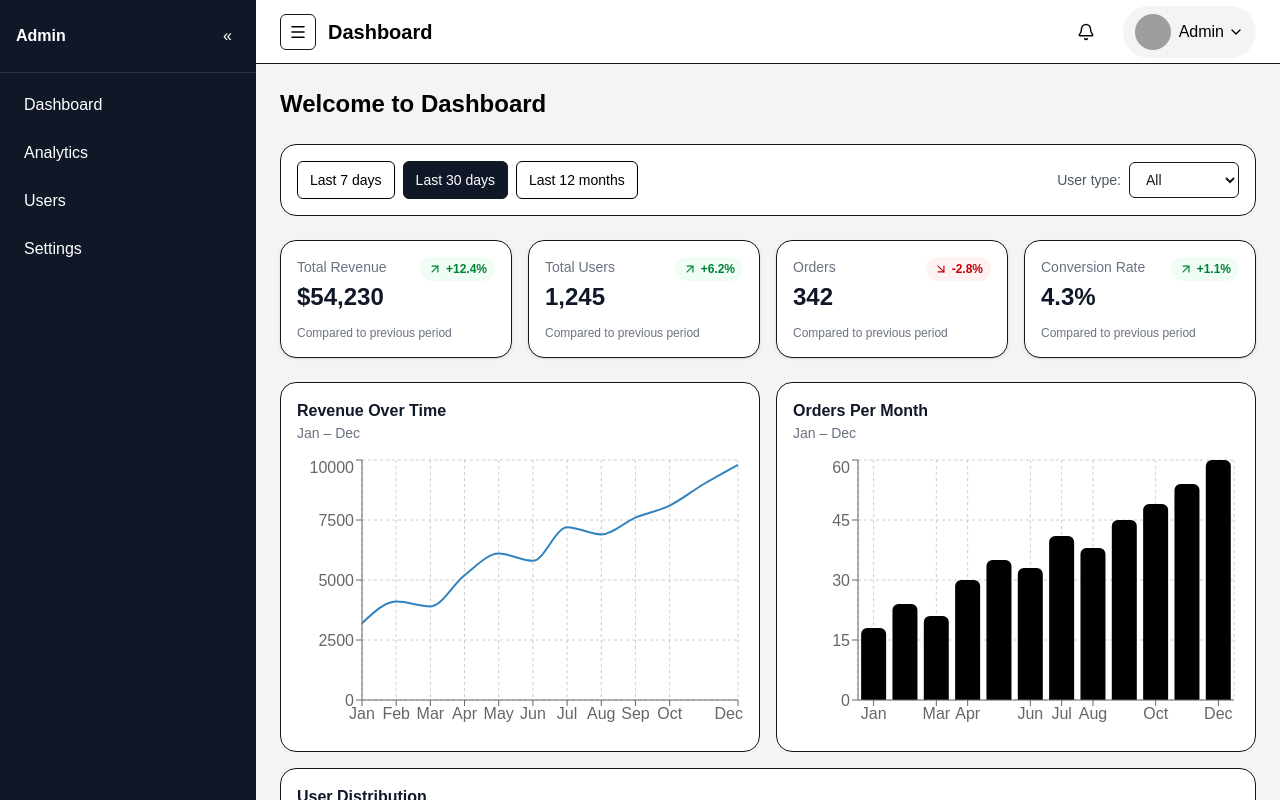
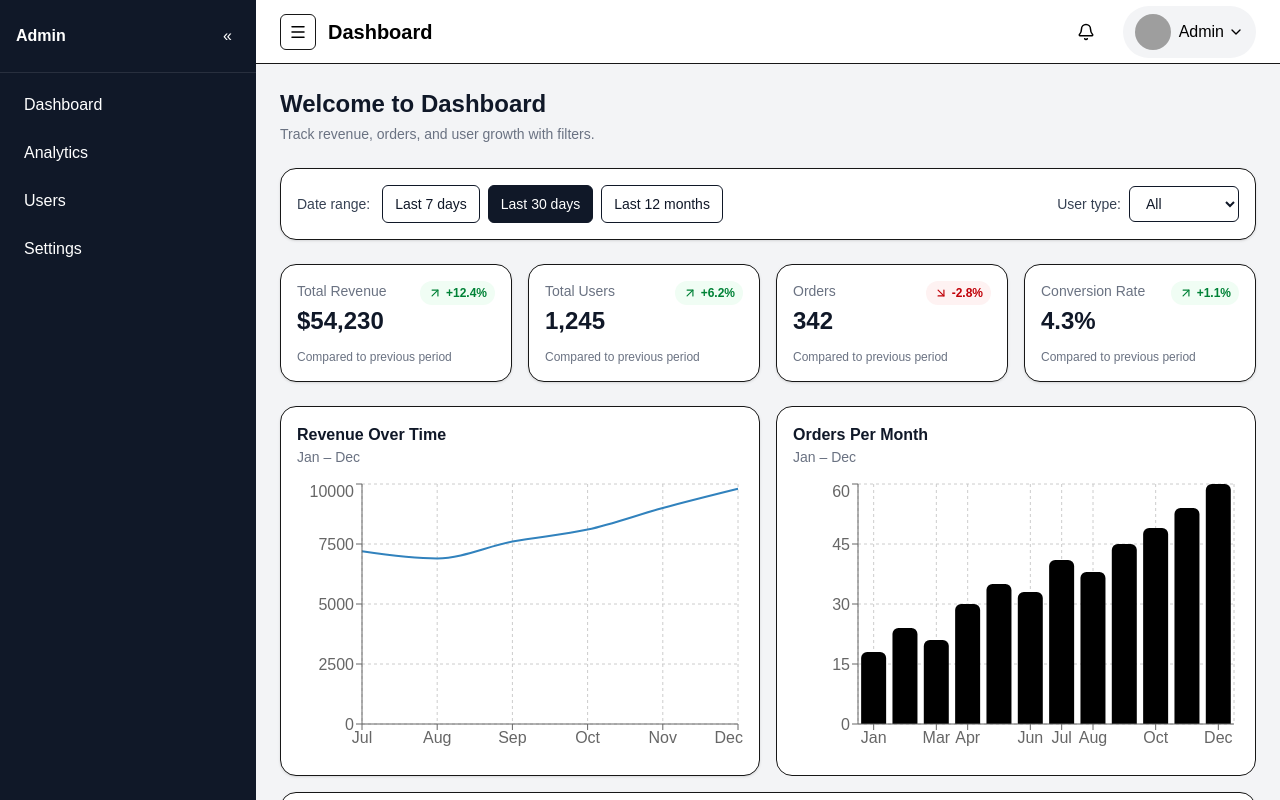
Before and after one commit to rabbiWD/Dashboard_Analytics, a Next.js app: page /dashboard in a window 1280 px wide. Shown: the top 800 px of the page. Built offline with nearby package versions, Linux system fonts and the light colour scheme; grey boxes are pictures that could not be loaded.

Commit message:
enhance dashboard with theme provider, reusable UI components (Card, Empty, Error, Skeleton), loading state, and updated KPI grid integration

```diff
--- a/src/app/Components/Charts/RevenueLineChart.tsx
+++ b/src/app/Components/Charts/RevenueLineChart.tsx
@@ -1,41 +1,36 @@
 "use client";
 
-import {
-  LineChart,
-  Line,
-  XAxis,
-  YAxis,
-  Tooltip,
-  ResponsiveContainer,
-  CartesianGrid,
-} from "recharts";
+import { LineChart, Line, XAxis, YAxis, Tooltip, ResponsiveContainer, CartesianGrid } from "recharts";
+import Card from "../UI/Card";
+import Skeleton from "../UI/Skeleton";
+import EmptyState from "../UI/EmptyState";
 
-type RevenuePoint = { month: string; revenue: number };
+export default function RevenueLineChart({
+  data,
+  loading,
+}: {
+  data: { month: string; revenue: number }[];
+  loading?: boolean;
+}) {
+  if (loading) {
+    return (
+      <Card title="Revenue Over Time" subtitle="Jan – Dec">
+        <Skeleton className="h-[280px]" />
+      </Card>
+    );
+  }
 
-const data: RevenuePoint[] = [
-  { month: "Jan", revenue: 3200 },
-  { month: "Feb", revenue: 4100 },
-  { month: "Mar", revenue: 3900 },
-  { month: "Apr", revenue: 5200 },
-  { month: "May", revenue: 6100 },
-  { month: "Jun", revenue: 5800 },
-  { month: "Jul", revenue: 7200 },
-  { month: "Aug", revenue: 6900 },
-  { month: "Sep", revenue: 7600 },
-  { month: "Oct", revenue: 8100 },
-  { month: "Nov", revenue: 9000 },
-  { month: "Dec", revenue: 9800 },
-];
+  if (!data || data.length === 0) {
+    return (
+      <Card title="Revenue Over Time" subtitle="Jan – Dec">
+        <EmptyState title="No revenue data" subtitle="Try changing filters." />
+      </Card>
+    );
+  }
 
-export default function RevenueLineChart() {
   return (
-    <div className="rounded-2xl border bg-white p-4">
-      <h3 className="text-base font-semibold text-gray-900">
-        Revenue Over Time
-      </h3>
-      <p className="text-sm text-gray-500 mb-3">Jan – Dec</p>
-
-      <div className="h-[280px]">
+    <Card title="Revenue Over Time" subtitle="Jan – Dec">
+      <div className="h-[280px] transition-opacity">
         <ResponsiveContainer width="100%" height="100%">
           <LineChart data={data}>
             <CartesianGrid strokeDasharray="3 3" />
@@ -46,6 +41,6 @@ export default function RevenueLineChart() {
           </LineChart>
         </ResponsiveContainer>
       </div>
-    </div>
+    </Card>
   );
 }
--- a/src/app/Components/Filters.tsx
+++ b/src/app/Components/Filters.tsx
@@ -1,51 +1,90 @@
 "use client";
 
-import { useAppDispatch, useAppSelector } from "../../store/hooks";
+import { useAppDispatch, useAppAppSelector, useAppSelector } from "../../store/hooks";
+import { loadDashboard, setRange, setUserType } from "../../store/slices/dashboardSlice";
 
-import { loadDashboard, setRange, setUserType } from "../../store/slices/dashboardSlice";
 type Range = "7d" | "30d" | "12m";
 type UserType = "all" | "free" | "premium" | "enterprise";
+
 export default function Filters() {
   const dispatch = useAppDispatch();
   const { filters, loading } = useAppSelector((s) => s.dashboard);
 
-  const changeRange = (range: "7d" | "30d" | "12m") => {
+  const changeRange = (range: Range) => {
     dispatch(setRange(range));
     dispatch(loadDashboard({ ...filters, range }));
   };
 
-  const changeUserType = (userType: "all" | "free" | "premium" | "enterprise") => {
+  const changeUserType = (userType: UserType) => {
     dispatch(setUserType(userType));
     dispatch(loadDashboard({ ...filters, userType }));
   };
 
-  return (
-    <div className="rounded-2xl border bg-white p-4 flex flex-col gap-3 md:flex-row md:items-center md:justify-between">
-      <div className="flex flex-wrap gap-2">
-        {[
+  const ranges: { key: Range; label: string }[] = [
     { key: "7d", label: "Last 7 days" },
     { key: "30d", label: "Last 30 days" },
     { key: "12m", label: "Last 12 months" },
-        ].map((b) => (
+  ];
+
+  return (
+    <div className="rounded-2xl border bg-white p-4 shadow-sm">
+      <div className="flex flex-col gap-3 md:flex-row md:items-center md:justify-between">
+        {/* Left: Range buttons */}
+        <div className="flex flex-wrap items-center gap-2">
+          <span className="text-sm font-medium text-gray-700 mr-1">
+            Date range:
+          </span>
+
+          {ranges.map((b) => {
+            const active = filters.range === b.key;
+
+            return (
               <button
                 key={b.key}
+                type="button"
                 disabled={loading}
-            onClick={() => changeRange(b.key as Range)}
-            className={`px-3 py-2 rounded-md border text-sm hover:bg-gray-50 disabled:opacity-60
-              ${filters.range === b.key ? "bg-gray-900 text-white border-gray-900" : "text-black"}`}
+                onClick={() => changeRange(b.key)}
+                className={[
+                  "px-3 py-2 rounded-md border text-sm font-medium",
+                  "transition active:scale-[0.98]",
+                  "focus:outline-none focus:ring-2 focus:ring-gray-300",
+                  "disabled:opacity-60 disabled:cursor-not-allowed",
+                  active
+                    ? "bg-gray-900 text-white border-gray-900 hover:bg-gray-800"
+                    : "bg-white text-gray-900 hover:bg-gray-50",
+                ].join(" ")}
+                aria-pressed={active}
               >
                 {b.label}
               </button>
-        ))}
+            );
+          })}
+
+          {/* Loading badge */}
+          {loading && (
+            <span className="ml-2 text-xs text-gray-500">
+              Updating…
+            </span>
+          )}
         </div>
 
+        {/* Right: User type dropdown */}
         <div className="flex items-center gap-2">
-        <span className="text-sm text-gray-600">User type:</span>
+          <label htmlFor="userType" className="text-sm font-medium text-gray-700">
+            User type:
+          </label>
+
           <select
+            id="userType"
             disabled={loading}
             value={filters.userType}
             onChange={(e) => changeUserType(e.target.value as UserType)}
-          className="rounded-md border px-3 py-2 text-sm bg-white"
+            className={[
+              "rounded-md border px-3 py-2 text-sm bg-white text-gray-900",
+              "transition hover:bg-gray-50",
+              "focus:outline-none focus:ring-2 focus:ring-gray-300",
+              "disabled:opacity-60 disabled:cursor-not-allowed",
+            ].join(" ")}
           >
             <option value="all">All</option>
             <option value="free">Free</option>
@@ -54,5 +93,6 @@ export default function Filters() {
           </select>
         </div>
       </div>
+    </div>
   );
 }
--- /dev/null
+++ b/src/app/Components/UI/Card.tsx
@@ -0,0 +1,21 @@
+"use client";
+
+export default function Card({
+  title,
+  subtitle,
+  children,
+}: {
+  title: string;
+  subtitle?: string;
+  children: React.ReactNode;
+}) {
+  return (
+    <div className="rounded-2xl border bg-white p-4 shadow-sm hover:shadow-md transition-shadow">
+      <div className="mb-3">
+        <h3 className="text-base font-semibold text-gray-900">{title}</h3>
+        {subtitle && <p className="text-sm text-gray-500">{subtitle}</p>}
+      </div>
+      {children}
+    </div>
+  );
+}
--- /dev/null
+++ b/src/app/Components/UI/EmptyState.tsx
@@ -0,0 +1,16 @@
+"use client";
+
+export default function EmptyState({
+  title = "No data found",
+  subtitle = "Try changing filters or check back later.",
+}: {
+  title?: string;
+  subtitle?: string;
+}) {
+  return (
+    <div className="rounded-2xl border bg-white p-6 text-center">
+      <p className="text-base font-semibold text-gray-900">{title}</p>
+      <p className="mt-1 text-sm text-gray-500">{subtitle}</p>
+    </div>
+  );
+}
--- /dev/null
+++ b/src/app/Components/UI/Skeleton.tsx
@@ -0,0 +1,5 @@
+"use client";
+
+export default function Skeleton({ className = "" }: { className?: string }) {
+  return <div className={`animate-pulse rounded-xl bg-gray-100 ${className}`} />;
+}
--- a/src/app/dashboard/page.tsx
+++ b/src/app/dashboard/page.tsx
@@ -1,66 +1,148 @@
 "use client";
 
-import { useEffect } from "react";
+import { memo, useCallback, useEffect, useMemo } from "react";
+import dynamic from "next/dynamic";
 
 import DashboardLayout from "../Components/Layouts/DashboardLayout";
 import Filters from "../Components/Filters";
-
 import KpiGrid from "../Components/KpiGrid";
-import RevenueLineChart from "../Components/Charts/RevenueLineChart";
-import OrdersBarChart from "../Components/Charts/OrdersBarChart";
-import UserDistributionPie from "../Components/Charts/UserDistributionPie";
-import TrafficSourcePie from "../Components/Charts/TrafficSourcePie";
 
 import { useAppDispatch, useAppSelector } from "../../store/hooks";
 import { loadDashboard } from "../../store/slices/dashboardSlice";
+
+// ---------- Simple skeleton (fallback) ----------
+function BlockSkeleton({ className = "" }: { className?: string }) {
+  return <div className={`animate-pulse rounded-2xl bg-gray-100 ${className}`} />;
+}
+
+// ---------- Lazy-loaded Charts (performance) ----------
+const RevenueLineChart = dynamic(
+  () => import("../Components/Charts/RevenueLineChart"),
+  { ssr: false, loading: () => <BlockSkeleton className="h-[340px]" /> }
+);
+
+const OrdersBarChart = dynamic(
+  () => import("../Components/Charts/OrdersBarChart"),
+  { ssr: false, loading: () => <BlockSkeleton className="h-[340px]" /> }
+);
+
+const UserDistributionPie = dynamic(
+  () => import("../Components/Charts/UserDistributionPie"),
+  { ssr: false, loading: () => <BlockSkeleton className="h-[360px]" /> }
+);
+
+const TrafficSourcePie = dynamic(
+  () => import("../Components/Charts/TrafficSourcePie"),
+  { ssr: false, loading: () => <BlockSkeleton className="h-[360px]" /> }
+);
+
+// ---------- Empty state (memoized) ----------
+const EmptyState = memo(function EmptyState({
+  title,
+  subtitle,
+}: {
+  title: string;
+  subtitle?: string;
+}) {
+  return (
+    <div className="rounded-2xl border bg-white p-6 text-center">
+      <p className="text-base font-semibold text-gray-900">{title}</p>
+      {subtitle && <p className="mt-1 text-sm text-gray-500">{subtitle}</p>}
+    </div>
+  );
+});
 
 export default function DashboardPage() {
   const dispatch = useAppDispatch();
   const { filters, loading, error, stats, revenue, orders, users, traffic } =
     useAppSelector((s) => s.dashboard);
 
-  //  first load (Option A: local static data)
+  //  First load + refetch on filter changes (only keys, not entire object)
   useEffect(() => {
     dispatch(loadDashboard(filters));
-  }, [dispatch]); // only once
+  }, [dispatch, filters.range, filters.userType]);
+
+  //  Memoize empty check
+  const isEmpty = useMemo(() => {
+    const usersTotal =
+      users ? users.free + users.premium + users.enterprise : 0;
+
+    return (
+      !loading &&
+      (!revenue || revenue.length === 0) &&
+      (!orders || orders.length === 0) &&
+      usersTotal === 0
+    );
+  }, [loading, revenue, orders, users]);
+
+  //  Stable retry handler
+  const onRetry = useCallback(() => {
+    dispatch(loadDashboard(filters));
+  }, [dispatch, filters]);
 
   return (
     <DashboardLayout>
       <div className="space-y-6">
-        <h1 className="text-2xl text-black font-bold">Welcome to Dashboard</h1>
+        {/* Header area */}
+        <div className="flex items-start justify-between gap-3">
+          <div>
+            <h1 className="text-2xl font-bold text-gray-900">
+              Welcome to Dashboard
+            </h1>
+            <p className="mt-1 text-sm text-gray-500">
+              Track revenue, orders, and user growth with filters.
+            </p>
+          </div>
 
-        {/*  Filters */}
+          {loading && (
+            <span className="text-xs text-gray-500 rounded-full border bg-white px-3 py-2">
+              Updating…
+            </span>
+          )}
+        </div>
+
+        {/* Filters */}
         <Filters />
 
         {/* Error state */}
         {error && (
-          <div className="rounded-xl border bg-white p-4">
-            <p className="text-red-600 font-medium">{error}</p>
+          <div className="rounded-2xl border bg-white p-5">
+            <p className="text-red-600 font-semibold">Something went wrong</p>
+            <p className="mt-1 text-sm text-gray-600">{error}</p>
+
             <button
-              onClick={() => dispatch(loadDashboard(filters))}
-              className="mt-2 rounded-md border px-3 py-2 hover:bg-gray-50"
+              onClick={onRetry}
+              className="mt-3 inline-flex rounded-md border px-3 py-2 text-sm hover:bg-gray-50 active:scale-[0.98] transition"
             >
               Retry
             </button>
           </div>
         )}
 
-        {/* KPI (pass data) */}
+        {/* KPI */}
         <KpiGrid stats={stats} loading={loading} />
 
-        {/* Charts (pass filtered data) */}
+        {/* Empty state */}
+        {isEmpty ? (
+          <EmptyState
+            title="No dashboard data found"
+            subtitle="Try changing date range or user type."
+          />
+        ) : (
           <div className="grid grid-cols-1 lg:grid-cols-2 gap-4">
-          <RevenueLineChart data={revenue} />
+            {/* Charts (lazy-loaded) */}
+            <RevenueLineChart data={revenue} loading={loading} />
             <OrdersBarChart data={orders} loading={loading} />
 
             <div className="lg:col-span-2">
-            <UserDistributionPie users={users} />
+              <UserDistributionPie users={users} loading={loading} />
             </div>
 
             <div className="lg:col-span-2">
               <TrafficSourcePie traffic={traffic} />
             </div>
           </div>
+        )}
       </div>
     </DashboardLayout>
   );
```
Also changed, not shown: src/app/Components/Charts/UserDistributionPie.tsx (+41 -29 lines), src/app/Components/KpiGrid.tsx (+11 -13 lines), src/app/Components/ThemeProvider.tsx (added, +34 -0 lines), src/app/Components/UI/ErrorState.tsx (added, +23 -0 lines), src/app/dashboard/loading.tsx (added, +19 -0 lines), 1 other file (tests, documents, lock files or other folders). Lines whose indentation alone changed are shown as unchanged.
